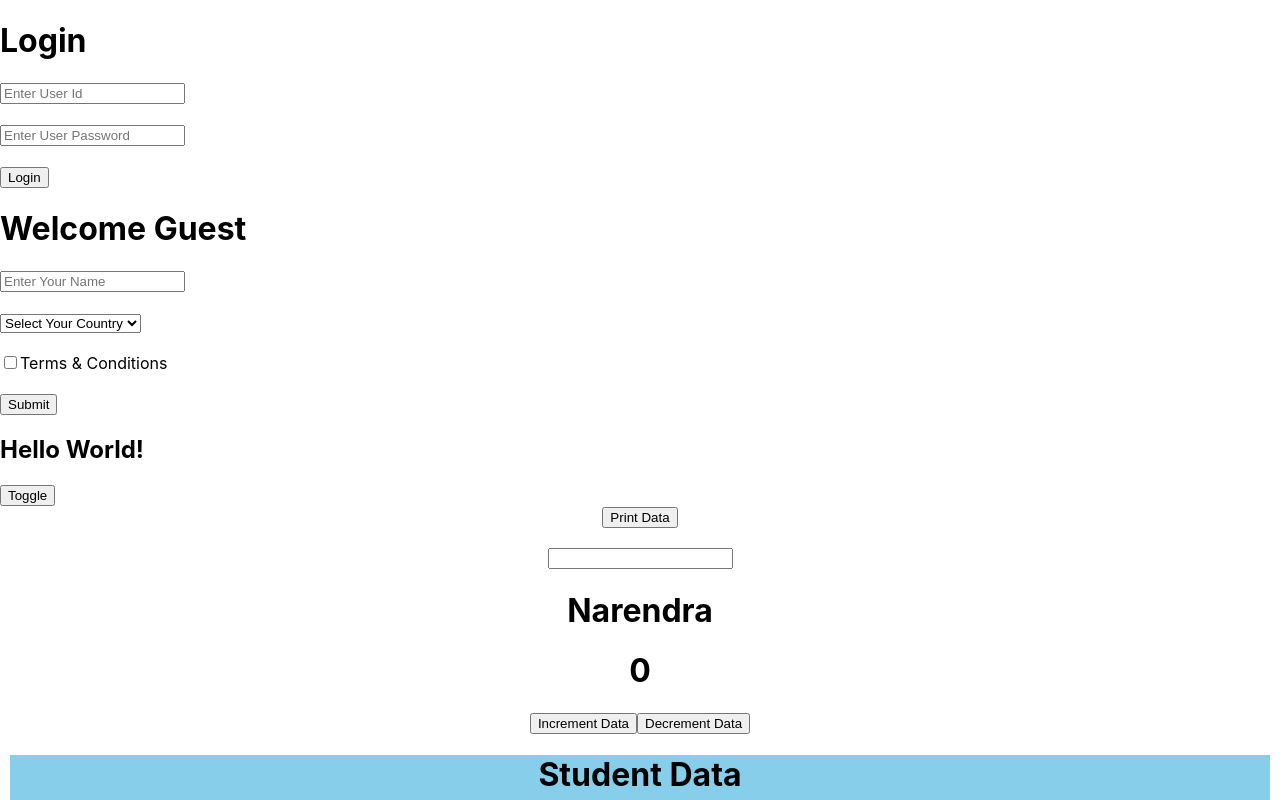
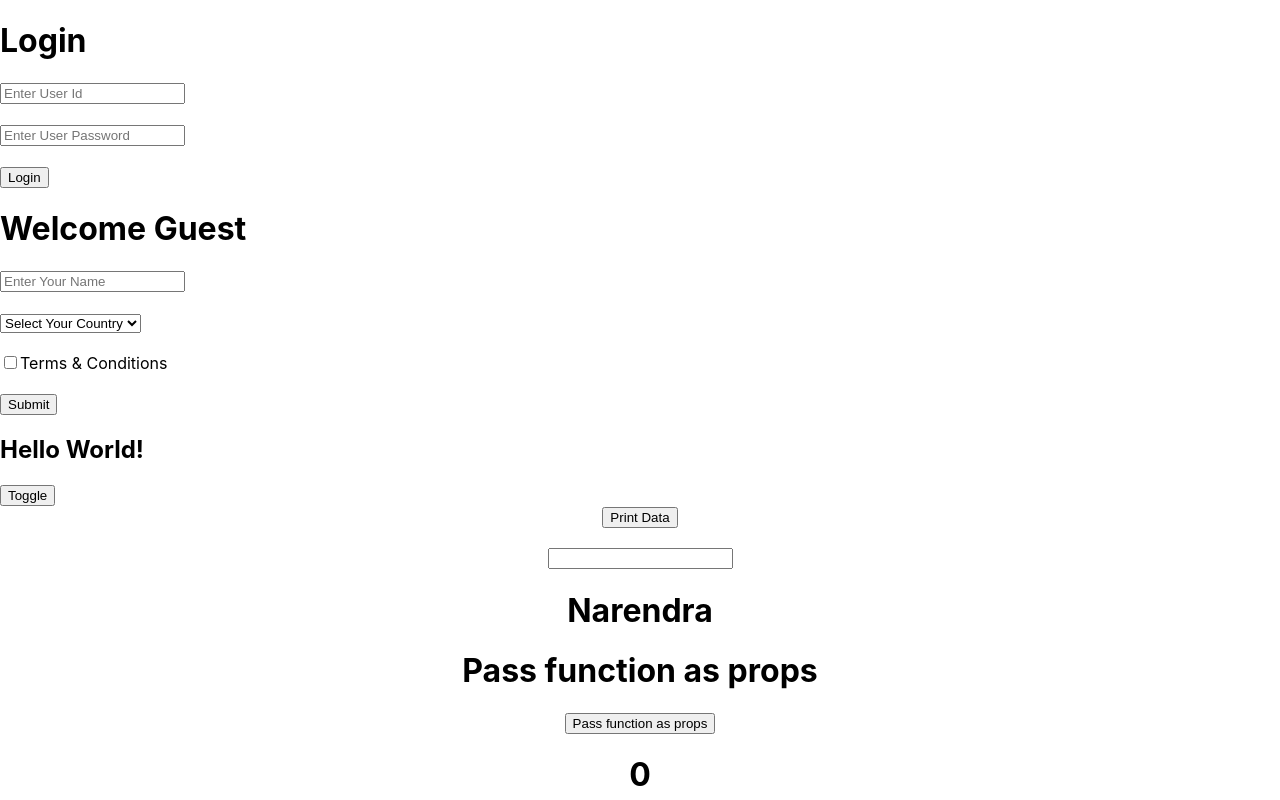
Before and after one commit to singhsujeet772/raect_tut, a React (Create React App) app: page / in a window 1280 px wide. Shown: the top 800 px of the page. Built offline with nearby package versions, Linux system fonts and the light colour scheme.

Commit message:
pass function as props

```diff
--- a/src/App.js
+++ b/src/App.js
@@ -3,6 +3,7 @@ import { useState } from "react";
 import './App.css';
 import Firstcomponent from './Firstcomponent.js';
 import Studentprops from './Studentprops.js';
+import Userone from './Userone.js';
 
 
 function App() {
@@ -12,6 +13,9 @@ function App() {
   function getInputData(val){
     setVal(val.target.value)
     setPrint(false)
+  }
+  function getPropData(){
+    alert('Pass function as Props');
   }
   return (
     <div className="App">
@@ -36,6 +40,7 @@ function App() {
       <h2>{val}</h2>
       <input type='text' onChange={getInputData}/>
       <h1>{data}</h1>
+      <Userone propdata={getPropData} />
       <Firstcomponent />
       <Studentprops name={"sujeet"} email={"sujeet@mail.com"} other={{address:"delhi",phone:"8978678"}}/>
       <button onClick={()=>setData("Modi")}>Change Name</button>
--- /dev/null
+++ b/src/Userone.js
@@ -0,0 +1,12 @@
+import React from 'react'
+
+function Userone(props){
+    return(
+        <div>
+            <h1>Pass function as props</h1>
+            <button onClick={props.propdata}>Pass function as props</button>
+        </div>
+    );
+}
+
+export default Userone;
```
